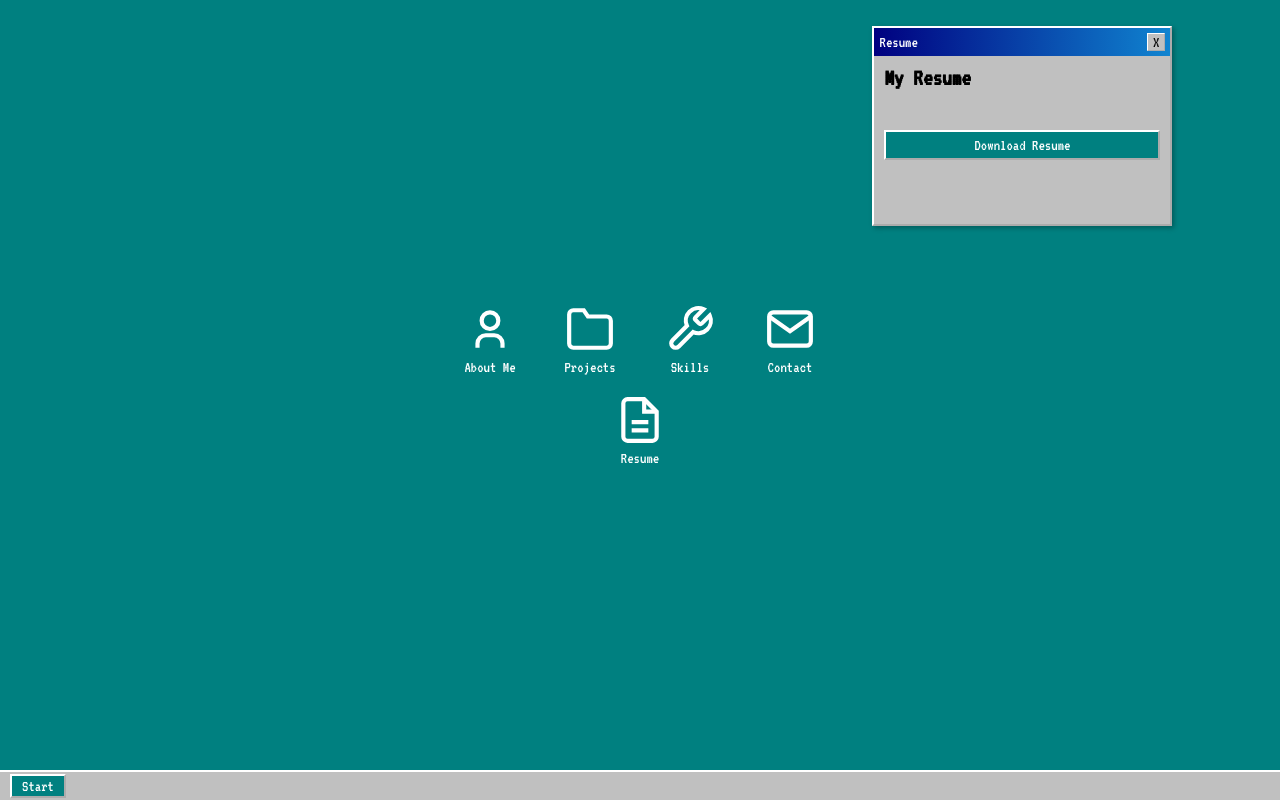
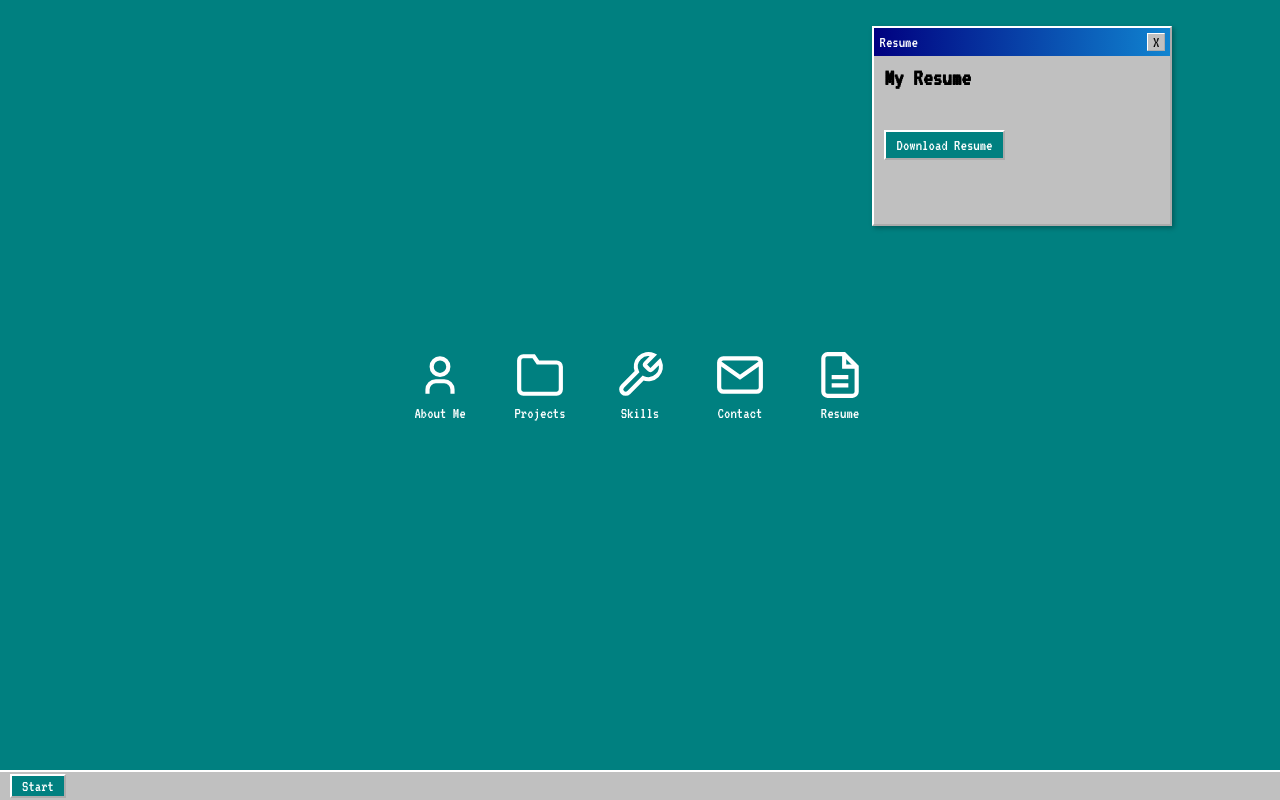
Before and after one commit to kevinkiileum/kevineum, a plain HTML site: page index.html in a window 1280 px wide. Both pictures are taken after a click on the element "Resume". Drawn offline with Linux system fonts and the light colour scheme.

Commit message:
Fixing the Download Button
The directory for the resume needed change so it would download on the PC

```diff
--- a/index.html
+++ b/index.html
@@ -42,11 +42,11 @@
 
         #icon-container {
             display: flex;
-            flex-wrap: wrap;
+            flex-direction: row;
             justify-content: center;
             align-items: center;
             gap: 20px;
-            max-width: 400px;
+            max-width: 100%;
         }
 
         .icon {
@@ -151,13 +151,15 @@
         }
 
         .download-button {
-            margin-top: 40px; /* Increased margin-top */
+            margin-top: 40px;
             padding: 5px 10px;
             background-color: #008080;
             color: #ffffff;
             border: 2px outset var(--taskbar-border);
             cursor: pointer;
             text-align: center;
+            text-decoration: none;
+            display: inline-block;
         }
     </style>
 </head>
@@ -274,8 +276,7 @@
         </div>
         <div class="window-content">
             <h2>My Resume</h2>
-            <p href="https://github.com/kevinkiileum/kevineum/blob/main/resume.pdf" class="download-button">Download Resume</a>
-            <p></p>
+            <a href="https://raw.githubusercontent.com/kevinkiileum/kevineum/main/resume.pdf" class="download-button" download="Kevin_Eum_Resume.pdf">Download Resume</a>
         </div>
     </div>
 
```
